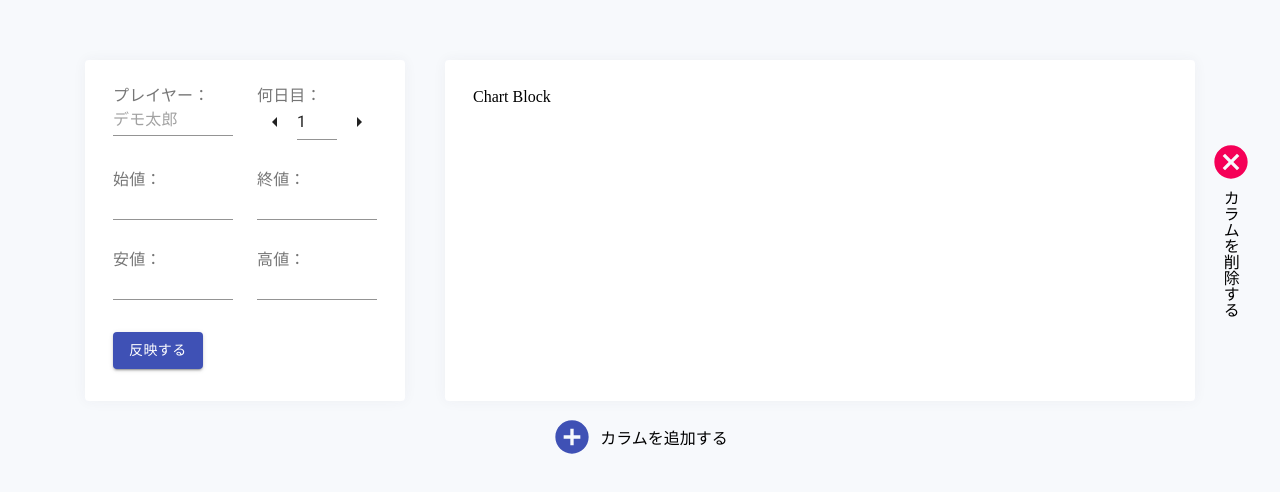
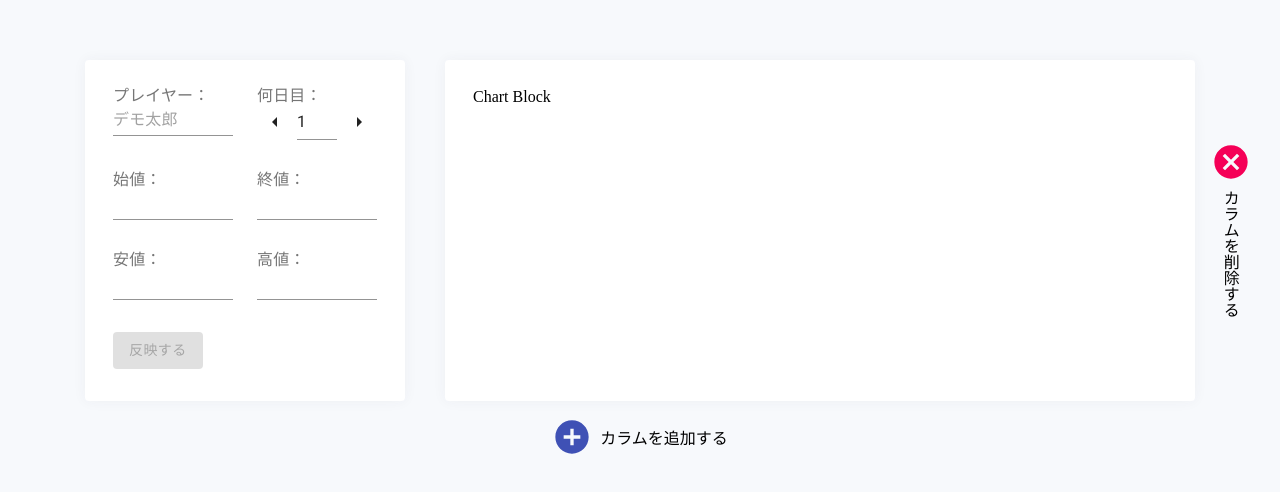
Before and after one commit to MrSung/fire-candle, a React (Create React App) app: page / in a window 1280 px wide. Shown: the top 492 px of the page. Built offline with nearby package versions, Linux system fonts and the light colour scheme.

Commit message:
disable button if any field is empty

```diff
--- a/src/components/molecules/input-block.tsx
+++ b/src/components/molecules/input-block.tsx
@@ -69,6 +69,8 @@ export const InputBlock = (props: IInputBlockProps) => {
   })
   const { setChart } = chartsSlice.actions
 
+  const containsEmptyStr = Object.values(localState).some(val => val === '')
+
   return (
     <Wrapper>
       <InputSet
@@ -139,8 +141,10 @@ export const InputBlock = (props: IInputBlockProps) => {
           variant='contained'
           color='primary'
           onClick={() => {
+            if (containsEmptyStr) return
             dispatch(setChart({ currentChart: localState }))
           }}
+          disabled={containsEmptyStr}
         >
           反映する
         </Button>
```
